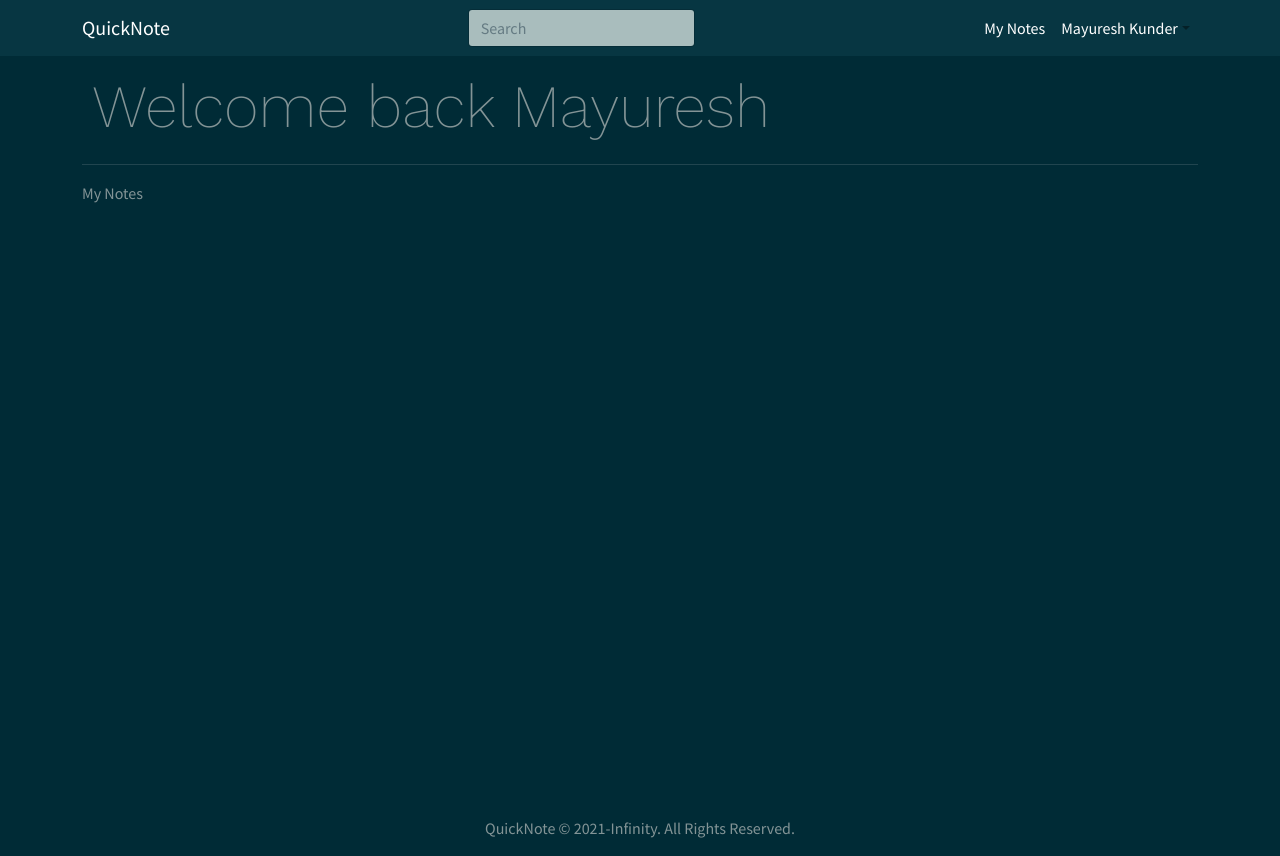
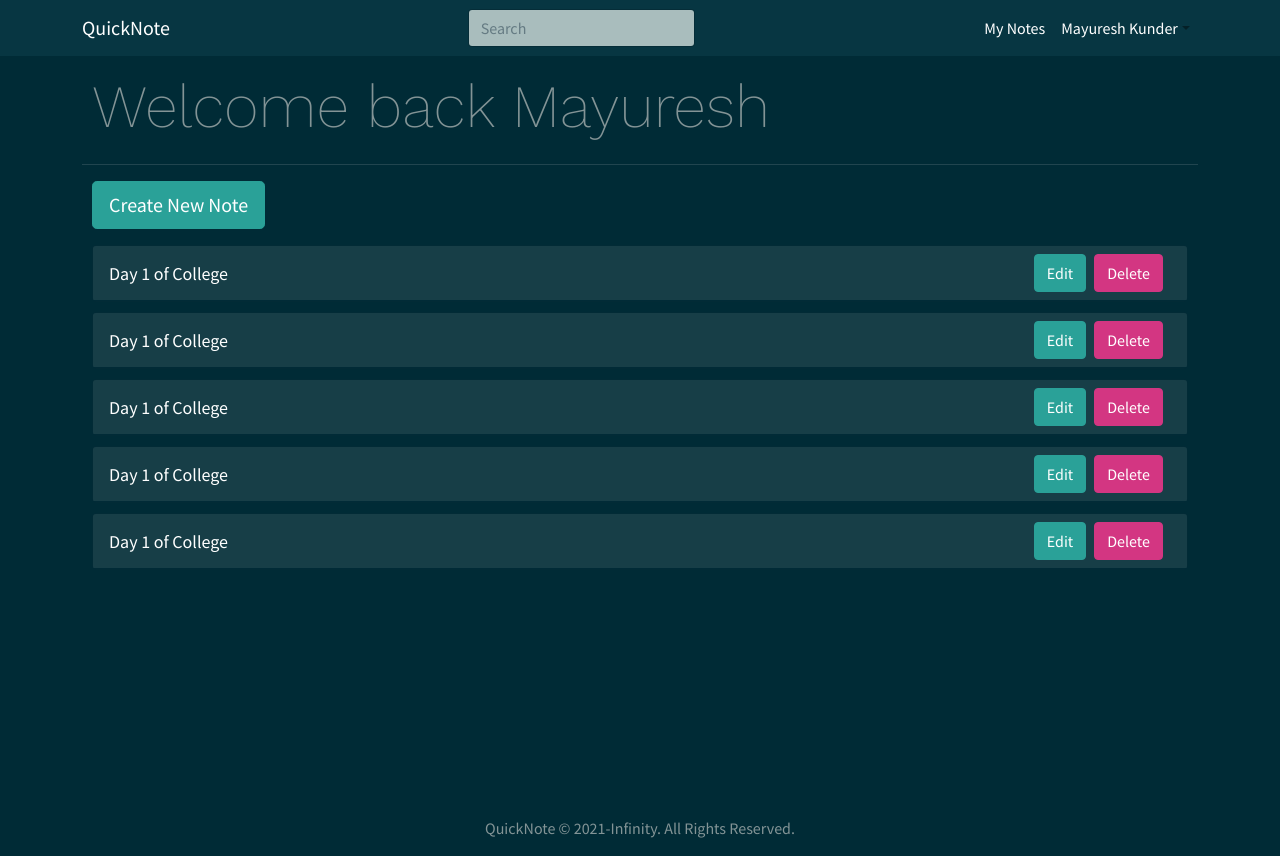
Before and after one commit to mayur249/QuickNote, a React (Create React App) app in the folder frontend/: page /mynotes in a window 1280 px wide. Built offline with nearby package versions, Linux system fonts and the light colour scheme.

Commit message:
completed designing the component

```diff
--- a/frontend/src/components/MyNotes/MyNotes.jsx
+++ b/frontend/src/components/MyNotes/MyNotes.jsx
@@ -1,10 +1,115 @@
 import React from "react";
+import { Accordion, Badge, Button, Card } from "react-bootstrap";
+import { Link } from "react-router-dom";
 import { MainScreen } from "../";
 
 const MyNotes = () => {
+  const notes = [
+    {
+      _id: "1",
+      title: "Day 1 of College",
+      content:
+        "Lorem ipsum dolor sit amet consectetur adipisicing elit. Odio quaerat necessitatibus deserunt voluptates est magnam nihil esse iusto dolor, explicabo assumenda atque sit optio libero, quis provident praesentium consectetur eos.",
+      category: "College",
+    },
+    {
+      _id: "2",
+      title: "Day 1 of College",
+      content:
+        "Lorem ipsum dolor sit amet consectetur adipisicing elit. Odio quaerat necessitatibus deserunt voluptates est magnam nihil esse iusto dolor, explicabo assumenda atque sit optio libero, quis provident praesentium consectetur eos.",
+      category: "College",
+    },
+    {
+      _id: "3",
+      title: "Day 1 of College",
+      content:
+        "Lorem ipsum dolor sit amet consectetur adipisicing elit. Odio quaerat necessitatibus deserunt voluptates est magnam nihil esse iusto dolor, explicabo assumenda atque sit optio libero, quis provident praesentium consectetur eos.",
+      category: "College",
+    },
+    {
+      _id: "4",
+      title: "Day 1 of College",
+      content:
+        "Lorem ipsum dolor sit amet consectetur adipisicing elit. Odio quaerat necessitatibus deserunt voluptates est magnam nihil esse iusto dolor, explicabo assumenda atque sit optio libero, quis provident praesentium consectetur eos.",
+      category: "College",
+    },
+    {
+      _id: "5",
+      title: "Day 1 of College",
+      content:
+        "Lorem ipsum dolor sit amet consectetur adipisicing elit. Odio quaerat necessitatibus deserunt voluptates est magnam nihil esse iusto dolor, explicabo assumenda atque sit optio libero, quis provident praesentium consectetur eos.",
+      category: "College",
+    },
+  ];
+
+  const deleteHandler = (id) => {
+    if (window.confirm("Are you sure?")) {
+    }
+  };
+
   return (
     <div>
-      <MainScreen title="Welcome back Mayuresh">My Notes</MainScreen>
+      <MainScreen title="Welcome back Mayuresh">
+        <Link to="/createnote">
+          <Button
+            style={{ marginLeft: 10, marginBottom: 6 }}
+            size="lg"
+            variant="success"
+          >
+            Create New Note
+          </Button>
+        </Link>
+        {notes.map((note) => (
+          <Accordion key={note._id}>
+            <Card style={{ margin: 10 }}>
+              <Card.Header style={{ display: "flex" }}>
+                <span
+                  style={{
+                    color: "white",
+                    textDecoration: "none",
+                    flex: 1,
+                    cursor: "pointer",
+                    alignSelf: "center",
+                    fontSize: 18,
+                  }}
+                >
+                  <Accordion.Toggle as={Card.Text} variant="link" eventKey="0">
+                    {note.title}
+                  </Accordion.Toggle>
+                </span>
+                <div>
+                  <Link to={`/note/${note._id}`}>
+                    <Button variant="success">Edit</Button>
+                  </Link>
+
+                  <Button
+                    variant="danger"
+                    className="mx-2"
+                    onClick={() => deleteHandler(note._id)}
+                  >
+                    Delete
+                  </Button>
+                </div>
+              </Card.Header>
+              <Accordion.Collapse eventKey="0">
+                <Card.Body>
+                  <h4>
+                    <Badge className="badge bg-primary">
+                      Category - {note.category}
+                    </Badge>
+                  </h4>
+                  <blockquote className="blockquote mb-0">
+                    <p style={{ color: "white" }}>{note.content}</p>
+                    <footer className="blockquote-footer">
+                      Created on - date
+                    </footer>
+                  </blockquote>
+                </Card.Body>
+              </Accordion.Collapse>
+            </Card>
+          </Accordion>
+        ))}
+      </MainScreen>
     </div>
   );
 };
```
